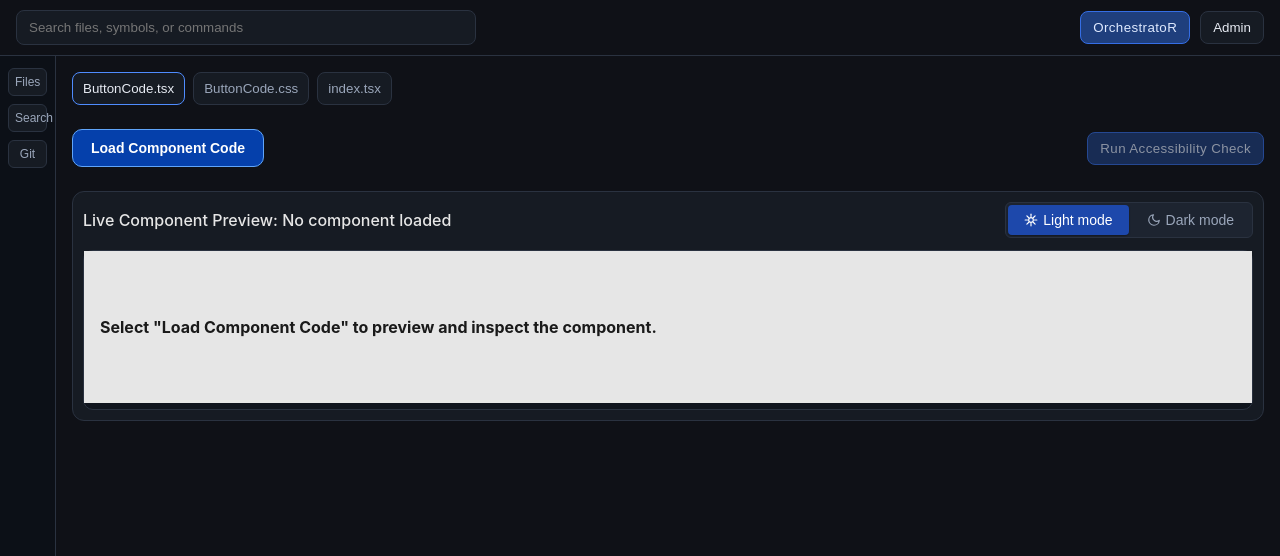
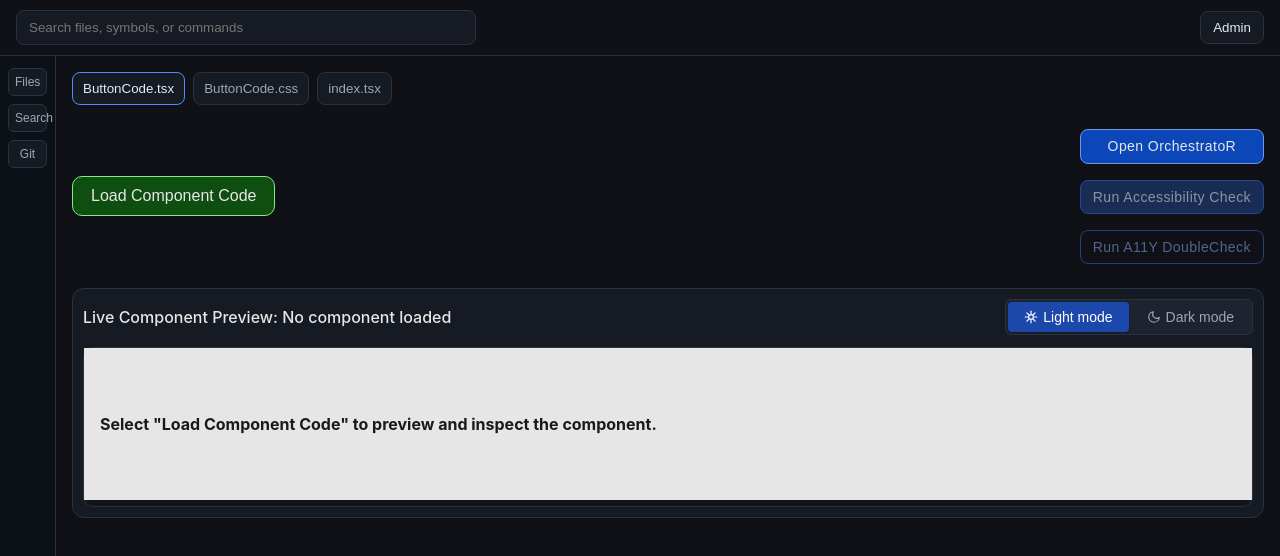
Before and after one commit to orchestratorlabs/orchestrator, a React (Vite) app: page / in a window 1280 px wide. Shown: the top 556 px of the page. Built offline with nearby package versions, Linux system fonts and the light colour scheme; a web font is replaced by a local one.

Commit message:
Backup 2026-05-12 - Update guided OrchestratoR action flow

```diff
--- a/src/App.tsx
+++ b/src/App.tsx
@@ -119,7 +119,7 @@ export function App() {
 
   return (
     <div className="app-root">
-      <TopBar onTogglePanel={togglePanel} />
+      <TopBar />
       <main className="main-layout">
         <nav className="utility-rail" aria-label="Utility navigation">
           <button type="button">Files</button>
@@ -140,6 +140,7 @@ export function App() {
           onEvaluate={handleEvaluate}
           previewTheme={previewTheme}
           onPreviewThemeChange={handlePreviewThemeChange}
+          onTogglePanel={togglePanel}
         />
         <OrchestratorPanel
           isOpen={isPanelOpen}
--- a/src/features/orchestrator/components/TopBar.tsx
+++ b/src/features/orchestrator/components/TopBar.tsx
@@ -1,8 +1,4 @@
-interface TopBarProps {
-  onTogglePanel: () => void;
-}
-
-export function TopBar({ onTogglePanel }: TopBarProps) {
+export function TopBar() {
   return (
     <header className="top-bar">
       <input
@@ -12,9 +8,6 @@ export function TopBar({ onTogglePanel }: TopBarProps) {
         aria-label="Search"
       />
       <div className="top-actions">
-        <button type="button" className="icon-btn orchestrator-btn" onClick={onTogglePanel}>
-          OrchestratoR
-        </button>
         <button type="button" className="icon-btn" aria-label="Profile">
           Admin
         </button>
--- a/src/features/workspace/WorkspacePane.tsx
+++ b/src/features/workspace/WorkspacePane.tsx
@@ -153,6 +153,7 @@ interface WorkspacePaneProps {
   onLoadSample: () => void;
   onEvaluate: () => void;
   onPreviewThemeChange: (theme: "light" | "dark") => void;
+  onTogglePanel: () => void;
 }
 
 type AnnotationStatus = Extract<RuleResult["status"], "Fail" | "Unknown">;
@@ -481,6 +482,7 @@ export function WorkspacePane({
   onLoadSample,
   onEvaluate,
   onPreviewThemeChange,
+  onTogglePanel,
 }: WorkspacePaneProps) {
   const annotations = useMemo(
     () => buildAnnotations(evaluationResult, reactCode, cssCode),
@@ -540,15 +542,67 @@ export function WorkspacePane({
         <button type="button" className="load-component-btn" onClick={onLoadSample}>
           Load Component Code
         </button>
+        <div className="workspace-toolbar__actions">
+          {!hasLoadedComponentCode ? (
+            <div className="orchestrator-btn-wrap">
               <button
                 type="button"
-          className="evaluate-btn"
+                className="workspace-action-btn orchestrator-btn"
+                aria-describedby="orchestrator-btn-tooltip"
+                onClick={onTogglePanel}
+              >
+                Open OrchestratoR
+              </button>
+              <span
+                id="orchestrator-btn-tooltip"
+                role="tooltip"
+                className="a11y-tooltip"
+              >
+                Load component code before running OrchestratoR checks.
+              </span>
+            </div>
+          ) : (
+            <button type="button" className="workspace-action-btn orchestrator-btn" onClick={onTogglePanel}>
+              Open OrchestratoR
+            </button>
+          )}
+          <button
+            type="button"
+            className="workspace-action-btn evaluate-btn"
             onClick={onEvaluate}
             disabled={isEvaluating || !hasLoadedComponentCode}
-          title={!hasLoadedComponentCode ? "Load component code first" : undefined}
           >
             {isEvaluating ? "Evaluating..." : "Run Accessibility Check"}
           </button>
+          {evaluationResult !== null ? (
+            <button
+              type="button"
+              className="workspace-action-btn a11y-doublecheck-btn"
+              onClick={() => console.log("A11Y DoubleCheck clicked")}
+            >
+              Run A11Y DoubleCheck
+            </button>
+          ) : (
+            <div className="a11y-doublecheck-wrap">
+              <button
+                type="button"
+                className="workspace-action-btn a11y-doublecheck-btn a11y-doublecheck-btn--inactive"
+                aria-disabled="true"
+                aria-describedby="a11y-doublecheck-tooltip"
+                onClick={(e) => e.preventDefault()}
+              >
+                Run A11Y DoubleCheck
+              </button>
+              <span
+                id="a11y-doublecheck-tooltip"
+                role="tooltip"
+                className="a11y-tooltip"
+              >
+                Run this Agent after the Accessibility Check.
+              </span>
+            </div>
+          )}
+        </div>
       </div>
 
       <section className="editor-block preview-block">
--- a/src/styles.css
+++ b/src/styles.css
@@ -58,10 +58,10 @@ body {
 }
 
 .orchestrator-btn {
-  border: 1px solid #356ee5;
+  border: 1px solid #7296e1;
   border-radius: 8px;
-  background: #1f3f7d;
-  color: #dfeaff;
+  background: #0c47b9;
+  color: #e6e6e6;
   padding: 8px 12px;
   display: inline-flex;
   align-items: center;
@@ -142,19 +142,21 @@ body {
 }
 
 .load-component-btn {
-  background: #0540AB;
-  color: #FFFFFF;
-  border: 1px solid #60A5FA;
+  background: #0f4e11;
+  border: 1px solid #8ae983;
+  color: #e6e6e6;
+  font-size: 16px;
+  font-weight: 500;
   border-radius: 10px;
   padding: 10px 18px;
-  font-size: 14px;
-  font-weight: 600;
   cursor: pointer;
   transition: background-color 140ms ease, border-color 140ms ease, box-shadow 140ms ease;
 }
 
 .load-component-btn:hover {
-  background: #022D7F;
+  background: #176f1a;
+  border-color: #8ae983;
+  color: #ffffff;
 }
 
 .load-component-btn:focus-visible {
@@ -182,6 +184,97 @@ body {
 .evaluate-btn:disabled {
   cursor: not-allowed;
   opacity: 0.6;
+}
+
+.workspace-toolbar__actions {
+  display: flex;
+  flex-direction: column;
+  align-items: stretch;
+  gap: 16px;
+}
+
+.workspace-action-btn {
+  width: 100%;
+  padding: 8px 12px;
+  border-radius: 8px;
+  font-size: 14px;
+  font-weight: 500;
+  letter-spacing: 0.03em;
+  text-align: center;
+  cursor: pointer;
+}
+
+.a11y-doublecheck-btn {
+  border: 1px solid #356ee5;
+  border-radius: 8px;
+  background: transparent;
+  color: #93b8ff;
+  padding: 8px 12px;
+  cursor: pointer;
+  letter-spacing: 0.03em;
+  transition: background-color 140ms ease, border-color 140ms ease, box-shadow 140ms ease;
+}
+
+.a11y-doublecheck-btn:hover {
+  border-color: #4b7fe9;
+  background: rgba(31, 63, 125, 0.35);
+  box-shadow: 0 0 0 1px rgba(79, 140, 255, 0.2);
+}
+
+.a11y-doublecheck-btn:focus-visible {
+  outline: 2px solid #4b7fe9;
+  outline-offset: 2px;
+}
+
+.orchestrator-btn-wrap {
+  position: relative;
+  display: inline-flex;
+}
+
+.a11y-doublecheck-btn--inactive {
+  opacity: 0.5;
+  cursor: not-allowed;
+}
+
+.a11y-doublecheck-btn--inactive:hover {
+  border-color: #356ee5;
+  background: transparent;
+  box-shadow: none;
+}
+
+.a11y-doublecheck-wrap {
+  position: relative;
+  display: inline-flex;
+}
+
+.a11y-doublecheck-wrap .a11y-tooltip,
+.orchestrator-btn-wrap .a11y-tooltip {
+  position: absolute;
+  bottom: calc(100% + 8px);
+  right: 0;
+  width: max-content;
+  max-width: 260px;
+  background: #1a2a4a;
+  color: #dfeaff;
+  border: 1px solid #356ee5;
+  border-radius: 6px;
+  padding: 6px 10px;
+  font-size: 12px;
+  line-height: 1.4;
+  pointer-events: none;
+  opacity: 0;
+  transform: translateY(4px);
+  transition: opacity 120ms ease, transform 120ms ease;
+  white-space: normal;
+  z-index: 10;
+}
+
+.a11y-doublecheck-wrap:hover .a11y-tooltip,
+.a11y-doublecheck-wrap:focus-within .a11y-tooltip,
+.orchestrator-btn-wrap:hover .a11y-tooltip,
+.orchestrator-btn-wrap:focus-within .a11y-tooltip {
+  opacity: 1;
+  transform: translateY(0);
 }
 
 .editor-stack {
```
Lines whose indentation alone changed are shown as unchanged.
